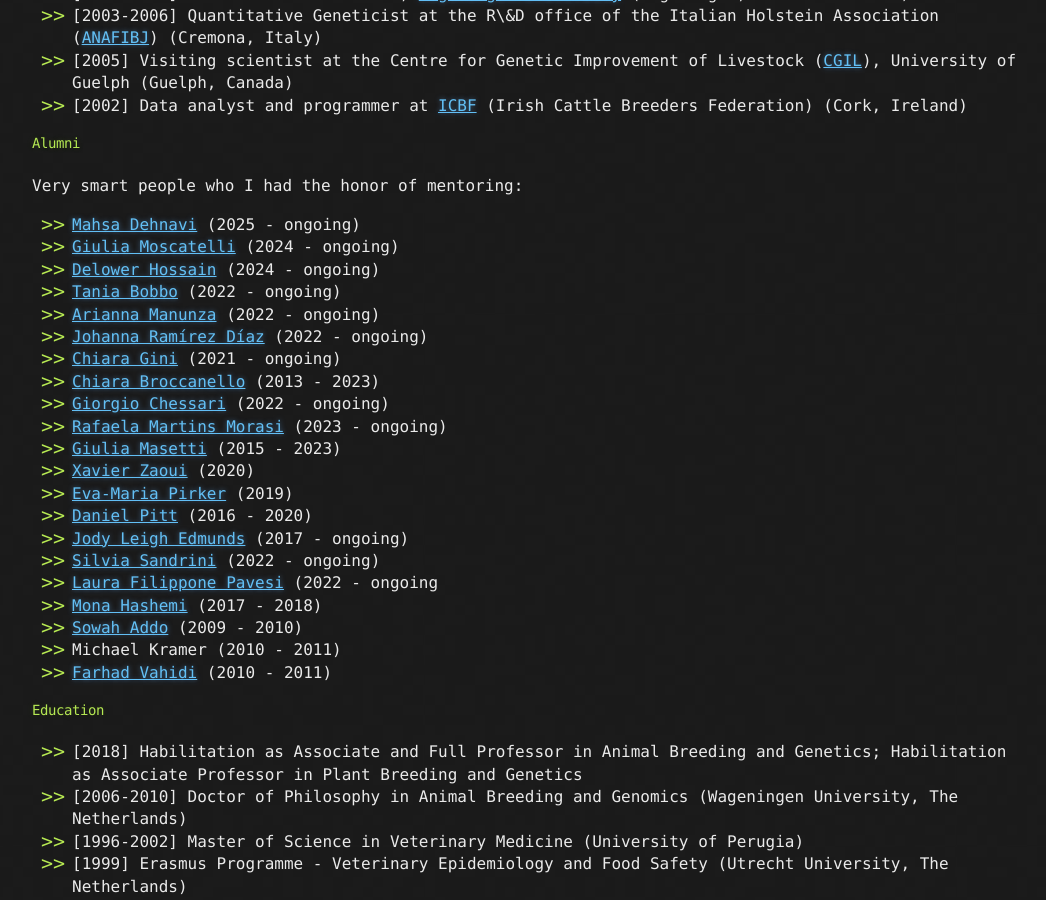
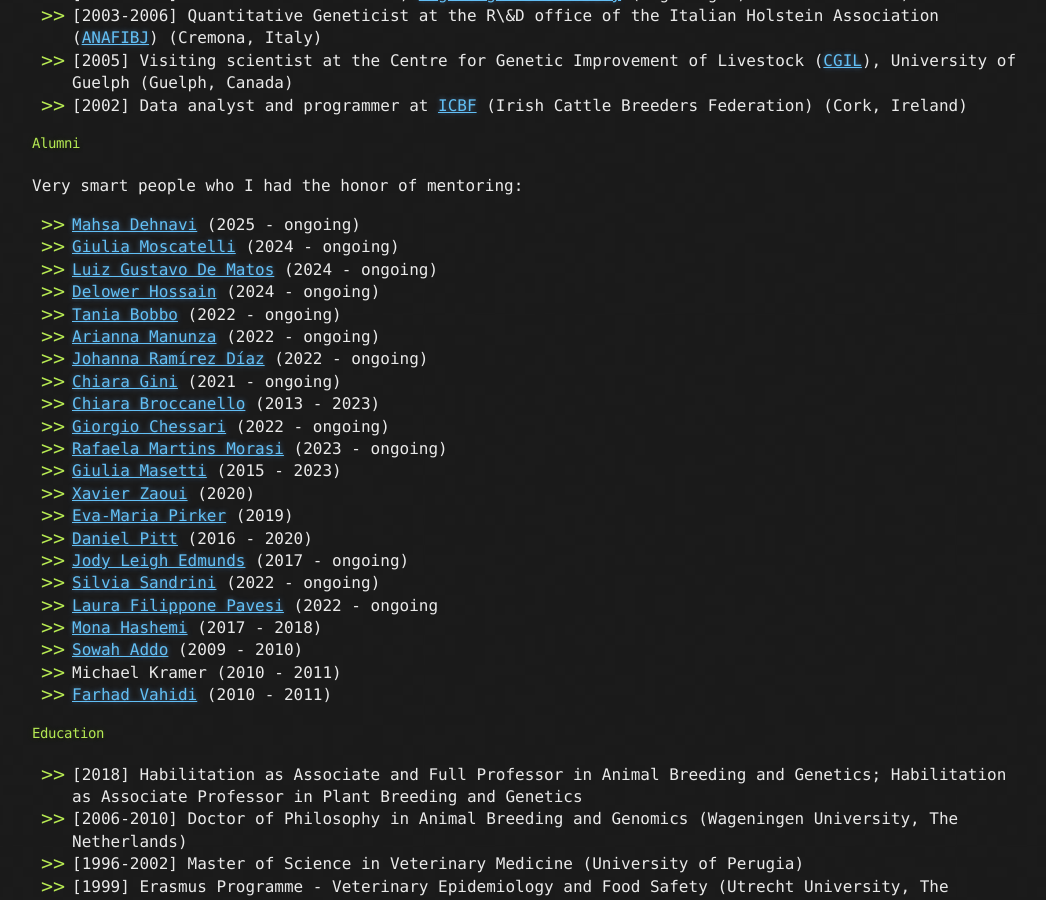
Before and after one commit to bioinformateachers/bioinformateachers.github.io, a Jekyll site: the page built from filippo.md, in a window 1280 px wide and 900 px high, scrolled down 2346 px. Shown: the whole window, without its empty margins (108-1154 px from the left). Built offline with Jekyll 4.4.1, drawn with Linux system fonts in a browser that asks for light colours.

Commit message:
added: Luiz to mentored people

```diff
--- a/filippo.md
+++ b/filippo.md
@@ -81,6 +81,7 @@ Very smart people who I had the honor of mentoring:
 
 - [Mahsa Dehnavi](https://scholar.google.com/citations?user=1tShe7cAAAAJ&hl=en) (2025 - ongoing)
 - [Giulia Moscatelli](https://www.researchgate.net/profile/Giulia-Moscatelli) (2024 - ongoing)
+- [Luiz Gustavo De Matos](https://www.linkedin.com/in/luiz-gustavo-de-matos-403032158/?originalSubdomain=br) (2024 - ongoing)
 - [Delower Hossain](https://dottorati.unimi.it/vas/faculty/hossain-delower/) (2024 - ongoing)
 - [Tania Bobbo](https://www.researchgate.net/profile/Tania-Bobbo) (2022 - ongoing)
 - [Arianna Manunza](https://ibba.cnr.it/staff/arianna-manunza/) (2022 - ongoing)
```
